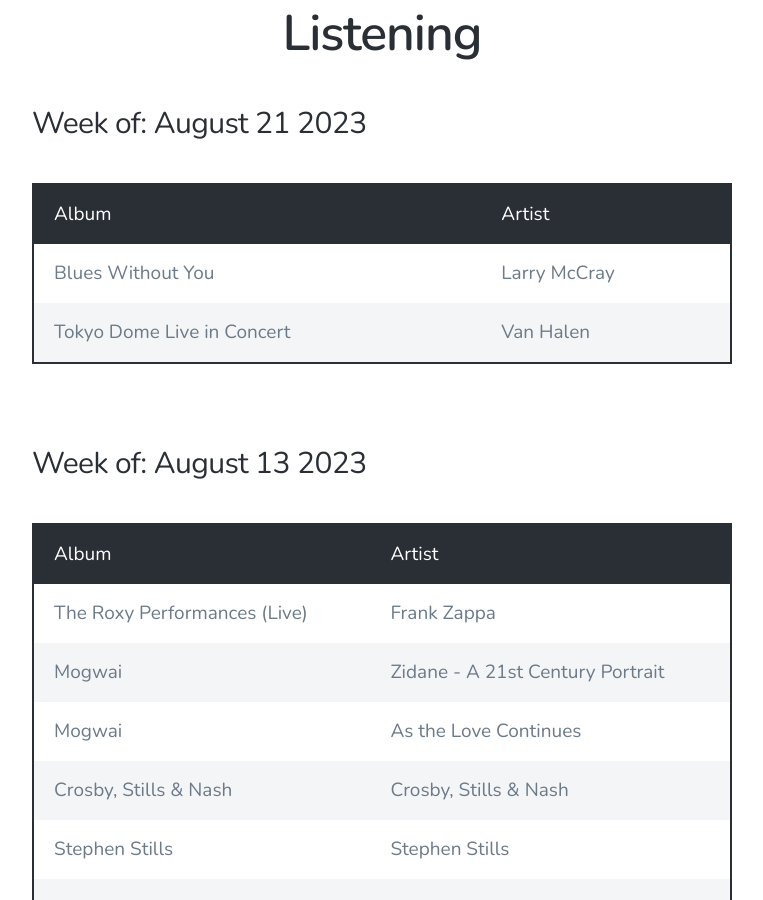
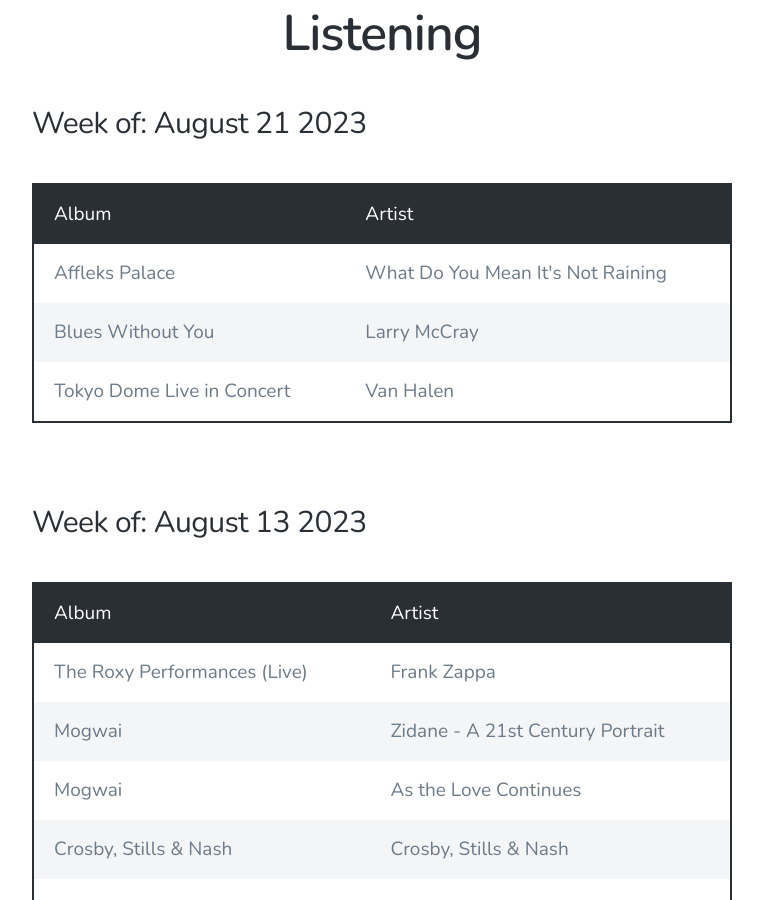
Before and after one commit to jeremyrdavis/jeremyrdavis.github.io, a Jekyll site: the page built from _pages/listening.md, in a window 1280 px wide and 900 px high, scrolled down 453 px. Shown: the whole window, without its empty margins (258-1021 px from the left). Built offline with Jekyll 4.4.1, drawn with Linux system fonts in a browser that asks for light colours; nearby versions of some CDN libraries.

Commit message:
Update streaming.yml
added an album

```diff
--- a/_data/streaming.yml
+++ b/_data/streaming.yml
@@ -1,6 +1,8 @@
 - week:
   date: 2023-08-21
   albums:
+   - title: Affleks Palace
+     artist: What Do You Mean It's Not Raining
    - title: Blues Without You
      artist: Larry McCray
    - title: Tokyo Dome Live in Concert
```
